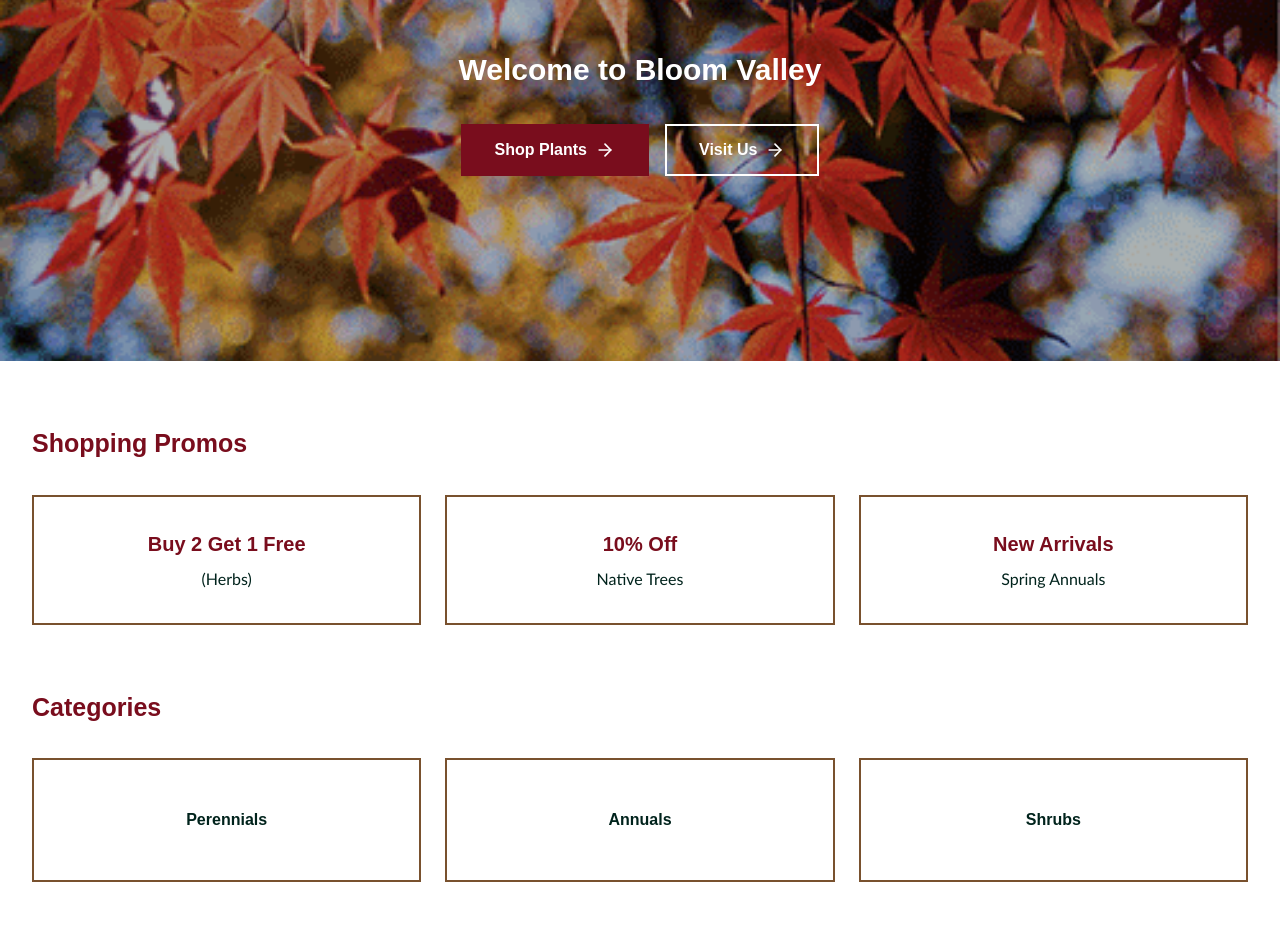
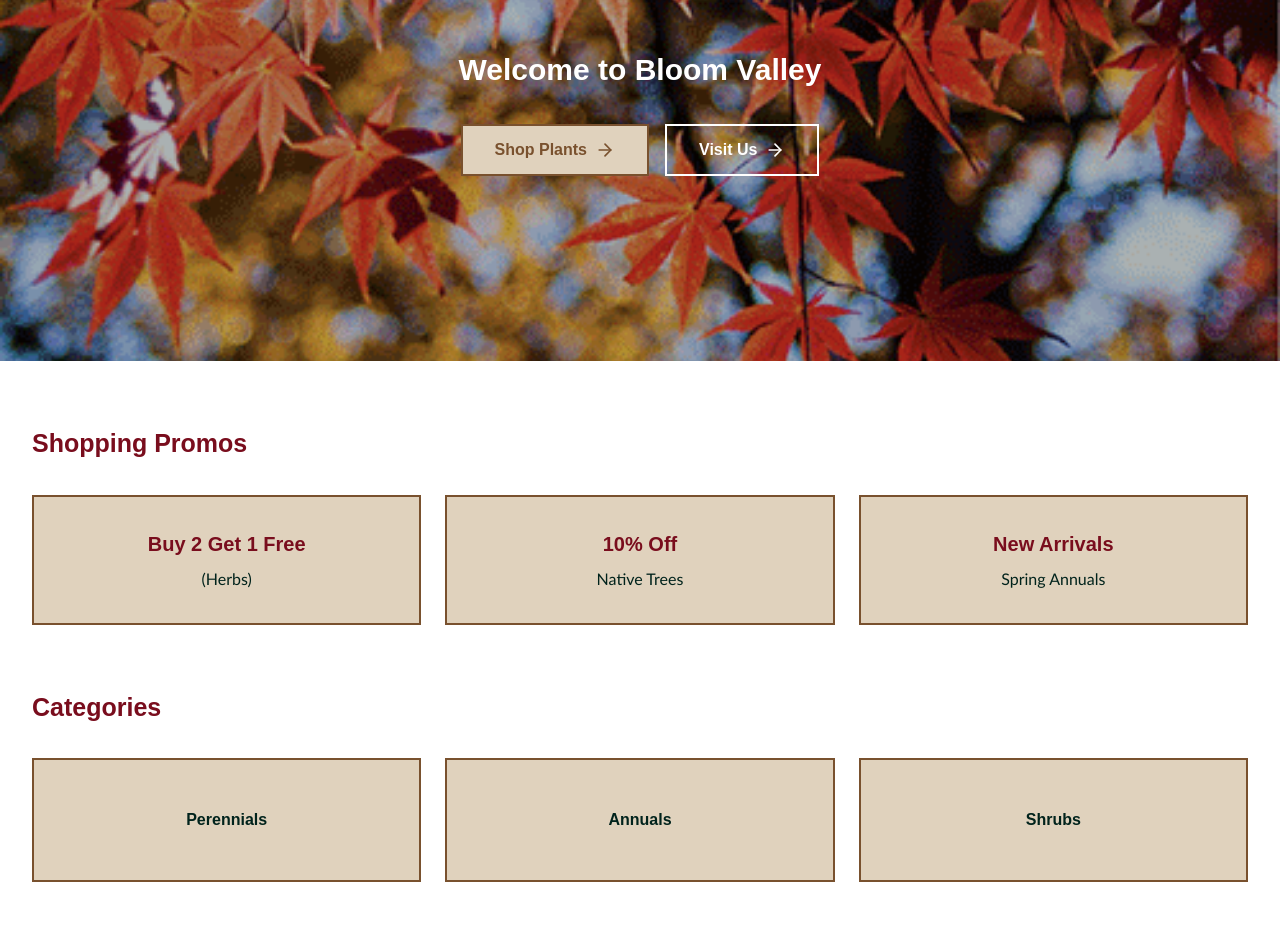
Before and after one commit to unit6854/BloomValley, a React (Vite) app: page / in a window 1280 px wide. Shown: the part 220-1172 px from the top of the page. Built offline with nearby package versions, Linux system fonts and the light colour scheme.

Commit message:
Update Home.tsx

```diff
--- a/src/pages/Home.tsx
+++ b/src/pages/Home.tsx
@@ -20,7 +20,7 @@ function Home() {
         <div style={{ position: 'absolute', inset: 0, display: 'flex', flexDirection: 'column', alignItems: 'center', justifyContent: 'center', textAlign: 'center' }}>
           <h2 style={{ fontFamily: 'Arial', fontWeight: 'bold', fontSize: '30px', color: '#ffffff', marginBottom: '32px' }}>Welcome to Bloom Valley</h2>
           <div style={{ display: 'flex', gap: '16px' }}>
-            <button style={{ padding: '12px 32px', backgroundColor: '#790D1D', color: '#ffffff', fontFamily: 'Arial', fontWeight: 'bold', border: '2px solid #790D1D', cursor: 'pointer', display: 'flex', alignItems: 'center', gap: '8px' }}>
+            <button style={{ padding: '12px 32px', backgroundColor: '#E0D2BD', color: '#79512E', fontFamily: 'Arial', fontWeight: 'bold', border: '2px solid #79512E', cursor: 'pointer', display: 'flex', alignItems: 'center', gap: '8px' }}>
               Shop Plants <ArrowRight size={20} />
             </button>
             <button style={{ padding: '12px 32px', backgroundColor: 'transparent', color: '#ffffff', fontFamily: 'Arial', fontWeight: 'bold', border: '2px solid #ffffff', cursor: 'pointer', display: 'flex', alignItems: 'center', gap: '8px' }}>
@@ -35,7 +35,7 @@ function Home() {
           <h2 style={{ fontFamily: 'Arial', fontWeight: 'bold', fontSize: '25px', color: '#790D1D', marginBottom: '32px' }}>Shopping Promos</h2>
           <div style={{ display: 'grid', gridTemplateColumns: 'repeat(3, 1fr)', gap: '24px' }}>
             {promos.map((promo, index) => (
-              <div key={index} style={{ border: '2px solid #79512E', padding: '32px', textAlign: 'center', backgroundColor: '#ffffff' }}>
+              <div key={index} style={{ border: '2px solid #79512E', padding: '32px', textAlign: 'center', backgroundColor: '#E0D2BD' }}>
                 <p style={{ fontFamily: 'Arial', fontWeight: 'bold', fontSize: '20px', color: '#790D1D', marginBottom: '8px' }}>{promo.title}</p>
                 <p style={{ fontFamily: 'Calibri', fontSize: '16px', color: '#00231C' }}>{promo.subtitle}</p>
               </div>
@@ -47,7 +47,7 @@ function Home() {
           <h2 style={{ fontFamily: 'Arial', fontWeight: 'bold', fontSize: '25px', color: '#790D1D', marginBottom: '32px' }}>Categories</h2>
           <div style={{ display: 'grid', gridTemplateColumns: 'repeat(3, 1fr)', gap: '24px' }}>
             {categories.map((category, index) => (
-              <div key={index} style={{ border: '2px solid #79512E', padding: '48px', textAlign: 'center', backgroundColor: '#ffffff', cursor: 'pointer' }}>
+              <div key={index} style={{ border: '2px solid #79512E', padding: '48px', textAlign: 'center', backgroundColor: '#E0D2BD', cursor: 'pointer' }}>
                 <p style={{ fontFamily: 'Arial', fontWeight: 'bold', fontSize: '16px', color: '#00231C' }}>{category.name}</p>
               </div>
             ))}
```
